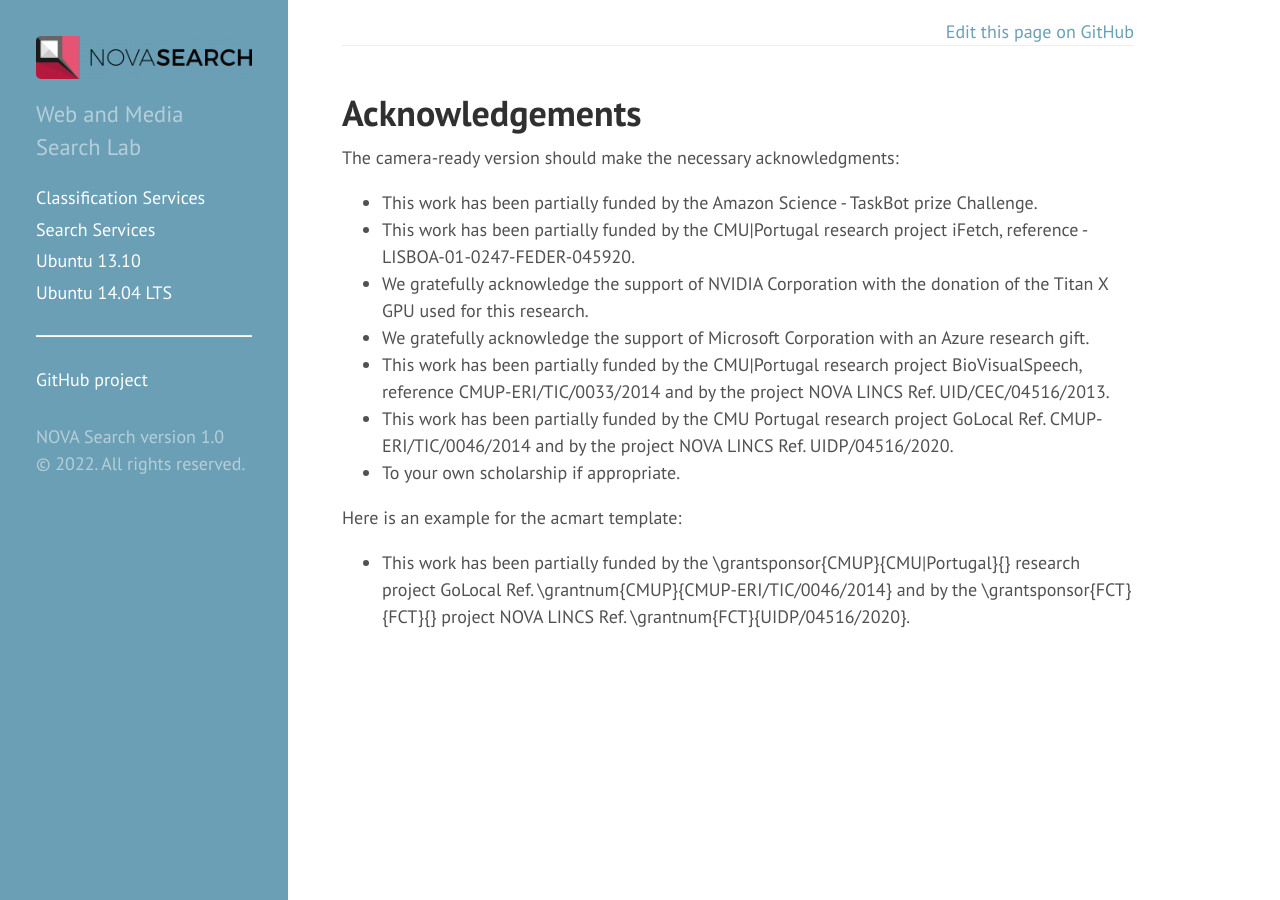
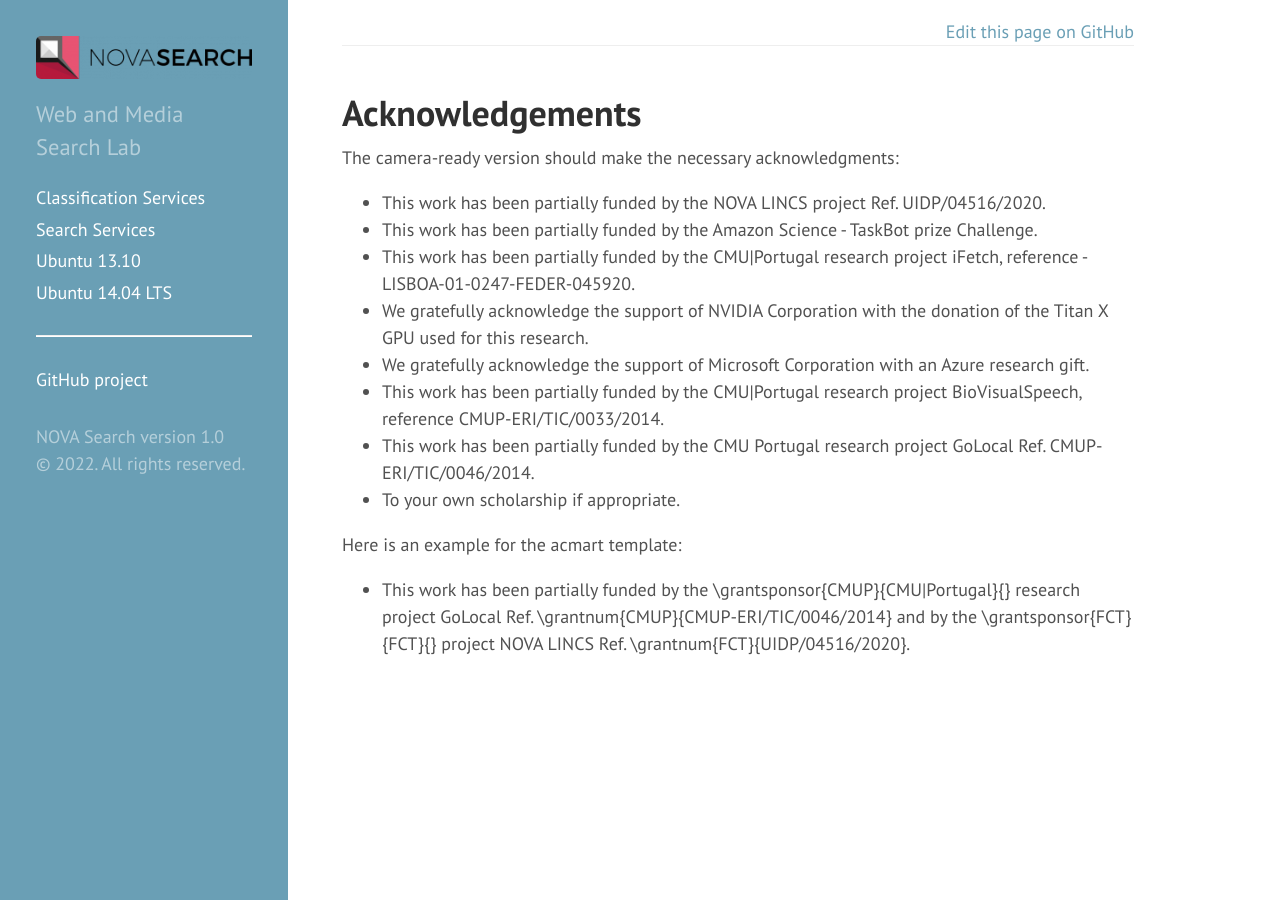
Before and after one commit to novasearch/wiki.novasearch.org, a Jekyll site: the page built from wiki/Acknowledgements.md, in a window 1280 px wide. Built offline with Jekyll 4.4.1, drawn with Linux system fonts in a browser that asks for light colours.

Commit message:
Update Acknowledgements.md

```diff
--- a/wiki/Acknowledgements.md
+++ b/wiki/Acknowledgements.md
@@ -5,12 +5,13 @@
 ---
 
 The camera-ready version should make the necessary acknowledgments:
+-   This work has been partially funded by the NOVA LINCS project Ref. UIDP/04516/2020.
 -   This work has been partially funded by the Amazon Science - TaskBot prize Challenge.
 -   This work has been partially funded by the CMU\|Portugal research project iFetch, reference - LISBOA-01-0247-FEDER-045920.
 -   We gratefully acknowledge the support of NVIDIA Corporation with the donation of the Titan X GPU used for this research.
 -   We gratefully acknowledge the support of Microsoft Corporation with an Azure research gift.
--   This work has been partially funded by the CMU\|Portugal research project BioVisualSpeech, reference CMUP-ERI/TIC/0033/2014 and by the project NOVA LINCS Ref. UID/CEC/04516/2013.
--   This work has been partially funded by the CMU Portugal research project GoLocal Ref. CMUP-ERI/TIC/0046/2014 and by the project NOVA LINCS Ref. UIDP/04516/2020.
+-   This work has been partially funded by the CMU\|Portugal research project BioVisualSpeech, reference CMUP-ERI/TIC/0033/2014.
+-   This work has been partially funded by the CMU Portugal research project GoLocal Ref. CMUP-ERI/TIC/0046/2014.
 -   To your own scholarship if appropriate.
 
 Here is an example for the acmart template:
```
